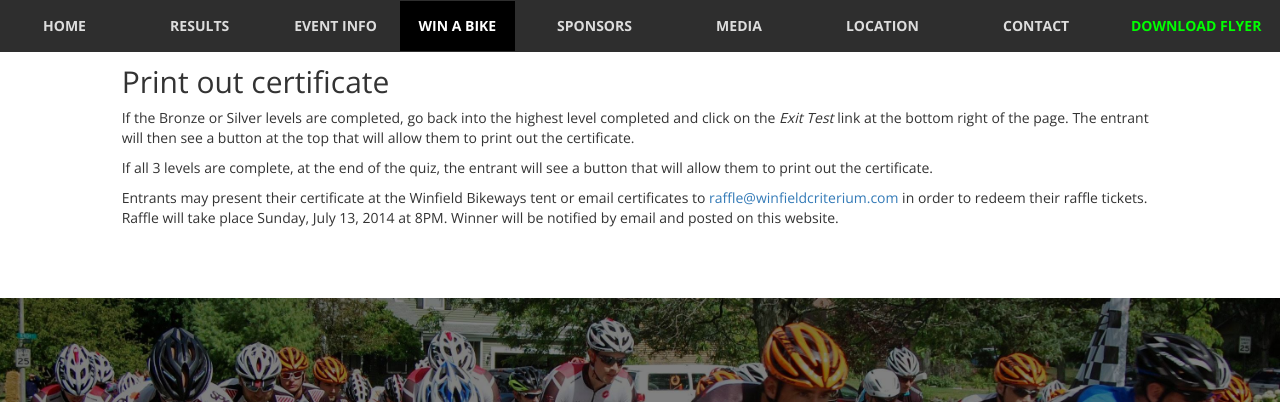
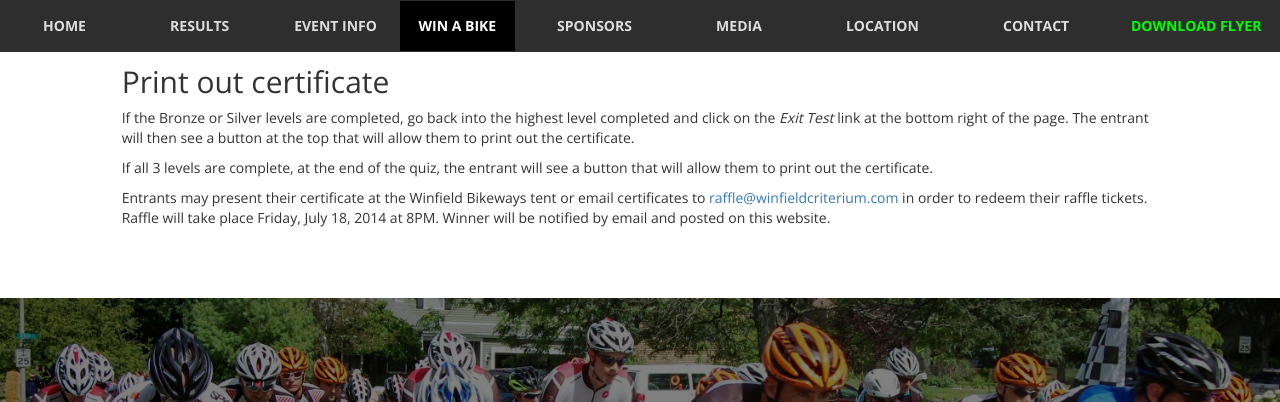
Before and after one commit to winfieldcriterium/winfieldcriterium.github.io, a Jekyll site: the page built from index.html, in a window 1280 px wide and 900 px high, scrolled down 5958 px. Shown: the top 402 px of the window. Built offline with Jekyll 4.4.1, drawn with Linux system fonts in a browser that asks for light colours; nearby versions of some CDN libraries; Markdown is read by kramdown in place of the engine named in the settings.

Commit message:
update raffle info

```diff
--- a/index.html
+++ b/index.html
@@ -384,8 +384,8 @@ layout: default
       Entrants may present their certificate at the Winfield Bikeways tent or
       email certificates to
       <a href="mailto:raffle@winfieldcriterium.com">raffle@winfieldcriterium.com</a>
-      in order to redeem their raffle tickets. Raffle will take place Sunday,
-      July 13, 2014 at 8PM. Winner will be notified by email and posted on this
+      in order to redeem their raffle tickets. Raffle will take place Friday,
+      July 18, 2014 at 8PM. Winner will be notified by email and posted on this
       website.
     </p>
   </div>
```
